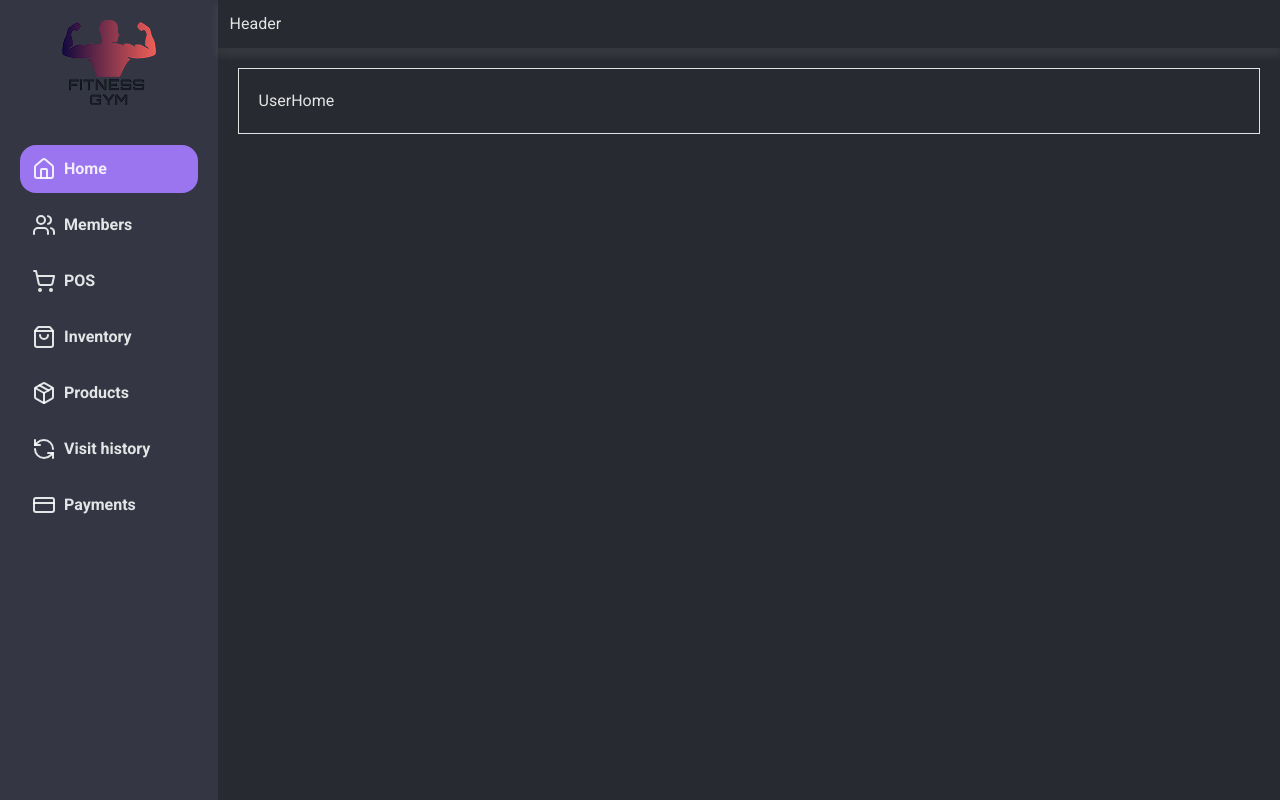
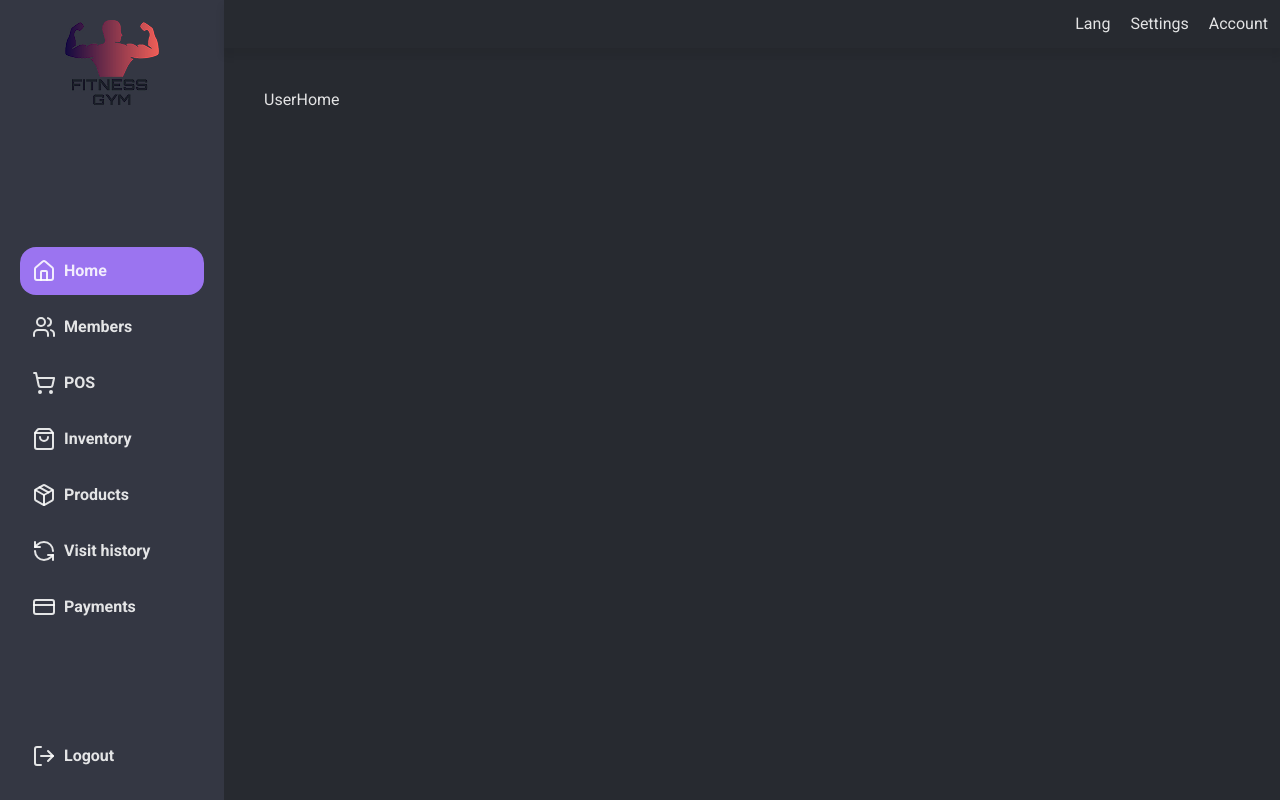
Before and after one commit to akmalshakirov/unicorn, a React (Vite) app: page / in a window 1280 px wide. Built offline with nearby package versions, Linux system fonts and the light colour scheme; no server answers; sample sign-in values are in the browser's storage.

Commit message:
Security developed

```diff
--- a/src/app/index.tsx
+++ b/src/app/index.tsx
@@ -1,9 +1,10 @@
 import { Route, Routes } from "react-router-dom";
+import Layout from "../layout";
 import ProtectedRoute from "../middleware/ProtectedRoute";
 import LoginPage from "../pages/login";
 import NotFoundPage from "../pages/NotFound";
 import UserHome from "../pages/user/userHome";
-import Layout from "../layout";
+import UserMembers from "../pages/user/userMembers";
 
 export const API_URL = import.meta.env.VITE_API_URL;
 
@@ -21,7 +22,14 @@ const App = () => {
                         </Layout>
                     }
                 />
-                {/* <Route path='/members' element={} /> */}
+                <Route
+                    path='/members'
+                    element={
+                        <Layout>
+                            <UserMembers />
+                        </Layout>
+                    }
+                />
                 <Route path='*' element={<NotFoundPage />} />
             </Route>
         </Routes>
--- /dev/null
+++ b/src/components/screens/Header.tsx
@@ -0,0 +1,13 @@
+const Header = () => {
+    return (
+        <header className='sticky top-0 w-full p-3 bg-[#272A30] shadow-[0_7px_7px_2px_#00000010]'>
+            <div className='flex items-center justify-end gap-5'>
+                <button>Lang</button>
+                <button>Settings</button>
+                <button>Account</button>
+            </div>
+        </header>
+    );
+};
+
+export default Header;
--- /dev/null
+++ b/src/components/screens/Sidebar.tsx
@@ -0,0 +1,47 @@
+import { NavLink, useNavigate } from "react-router-dom";
+import { SIDEBAR_DATA } from "../../constants/data";
+import { LogOutIcon } from "lucide-react";
+
+const Sidebar = () => {
+    const navigate = useNavigate();
+
+    const handleLogOut = () => {
+        navigate("/login", { replace: true });
+        localStorage.clear();
+    };
+
+    return (
+        <aside className='bg-[#343743] w-56 p-5 overflow-x-auto max-h-screen flex flex-col justify-between'>
+            <div className='mb-10'>
+                <NavLink to='/'>
+                    <img
+                        src='/sidebar-logo.png'
+                        alt='Sidebar logo'
+                        className='mx-auto'
+                    />
+                </NavLink>
+            </div>
+            <div className='flex flex-col gap-2'>
+                {SIDEBAR_DATA.map((s) => (
+                    <NavLink
+                        key={s.id}
+                        to={s.to}
+                        className={({ isActive }) =>
+                            `px-2 pl-3 py-3 rounded-2xl flex items-center transition font-bold gap-2 ${isActive ? "bg-[#9B74F0]" : "hover:bg-gray-400/20"}`
+                        }>
+                        <span>{<s.icon />}</span>
+                        <span>{s.label}</span>
+                    </NavLink>
+                ))}
+            </div>
+            <button
+                className='px-2 pl-3 py-3 rounded-2xl flex w-full cursor-pointer items-center transition font-bold gap-2 hover:bg-red-500/50'
+                onClick={handleLogOut}>
+                <span>{<LogOutIcon />}</span>
+                Logout
+            </button>
+        </aside>
+    );
+};
+
+export default Sidebar;
--- a/src/components/ui/Header.tsx
+++ /dev/null
@@ -1,9 +0,0 @@
-const Header = () => {
-    return (
-        <header className='sticky top-0 w-full p-3 bg-[#272A30] shadow-[0_7px_7px_2px_#ffffff10]'>
-            Header
-        </header>
-    );
-};
-
-export default Header;
--- a/src/components/ui/Sidebar.tsx
+++ /dev/null
@@ -1,36 +0,0 @@
-import { NavLink } from "react-router-dom";
-import { SIDEBAR_DATA } from "../../constants/data";
-
-const Sidebar = () => {
-    return (
-        <aside className='bg-[#343743] max-w-[17vw] w-full p-5'>
-            <div className='mb-10'>
-                <a href='/'>
-                    <img
-                        src='/sidebar-logo.png'
-                        alt='Sidebar logo'
-                        className='mx-auto'
-                    />
-                </a>
-            </div>
-            <div className='flex flex-col gap-2'>
-                {SIDEBAR_DATA.map((s) => {
-                    const Icon = s.icon;
-                    return (
-                        <NavLink
-                            key={s.id}
-                            to={s.to}
-                            className={({ isActive }) =>
-                                `px-2 pl-3 py-3 rounded-2xl flex items-center transition font-bold gap-2 ${isActive ? "bg-[#9B74F0]" : "hover:bg-gray-400/20"}`
-                            }>
-                            <span>{<Icon />}</span>
-                            <span>{s.label}</span>
-                        </NavLink>
-                    );
-                })}
-            </div>
-        </aside>
-    );
-};
-
-export default Sidebar;
--- /dev/null
+++ b/src/components/ui/Table.tsx
@@ -0,0 +1,24 @@
+type Table = {
+    data: string[];
+};
+
+const Table = ({}) => {
+    return (
+        <div>
+            <table>
+                <thead>
+                    <tr>
+                        <th>Table</th>
+                    </tr>
+                </thead>
+                <tbody>
+                    <tr>
+                        <td>Table body</td>
+                    </tr>
+                </tbody>
+            </table>
+        </div>
+    );
+};
+
+export default Table;
--- a/src/index.css
+++ b/src/index.css
@@ -2,14 +2,16 @@
 
 :root {
     font-family: "Roboto", Arial, sans-serif;
-    line-height: 1.5;
-    font-weight: 400;
-    color-scheme: light dark;
     color: rgba(255, 255, 255, 0.87);
-    background-color: #242424;
 
+    color-scheme: dark light;
     font-synthesis: none;
     text-rendering: optimizeLegibility;
     -webkit-font-smoothing: antialiased;
     -moz-osx-font-smoothing: grayscale;
 }
+
+html,
+body {
+    scroll-behavior: smooth;
+}
--- a/src/layout/index.tsx
+++ b/src/layout/index.tsx
@@ -1,6 +1,6 @@
 import type React from "react";
-import Header from "../components/ui/Header";
-import Sidebar from "../components/ui/Sidebar";
+import Header from "../components/screens/Header";
+import Sidebar from "../components/screens/Sidebar";
 
 type Props = {
     children: React.ReactNode;
@@ -11,7 +11,7 @@ const Layout = ({ children }: Props) => {
             <Sidebar />
             <div className='relative flex-1'>
                 <Header />
-                <main className='p-5 m-5 border'>{children}</main>
+                <main className='p-5 m-5'>{children}</main>
             </div>
         </div>
     );
--- a/src/middleware/ProtectedRoute.tsx
+++ b/src/middleware/ProtectedRoute.tsx
@@ -1,4 +1,7 @@
-import { Navigate, Outlet } from "react-router-dom";
+import axios, { isAxiosError } from "axios";
+import { useEffect } from "react";
+import { Navigate, Outlet, useNavigate } from "react-router-dom";
+import { API_URL } from "../app";
 
 const ProtectedRoute = () => {
     const token = localStorage.getItem("access-token");
@@ -7,6 +10,28 @@ const ProtectedRoute = () => {
         return <Navigate to='/login' replace />;
     }
 
+    const navigate = useNavigate();
+    const verifyProfile = async () => {
+        try {
+            await axios.get(`${API_URL}/verify-profile`, {
+                headers: {
+                    Authorization: `Bearer ${token}`,
+                },
+            });
+        } catch (error) {
+            if (isAxiosError(error)) {
+                if (error.status == 401) {
+                    navigate("/login", { replace: true });
+                    localStorage.clear();
+                }
+            }
+        }
+    };
+
+    useEffect(() => {
+        verifyProfile();
+    }, []);
+
     return <Outlet />;
 };
 
--- a/src/pages/user/userHome.tsx
+++ b/src/pages/user/userHome.tsx
@@ -1,31 +1,4 @@
-import axios, { isAxiosError } from "axios";
-import { useEffect } from "react";
-import { useNavigate } from "react-router-dom";
-import { API_URL } from "../../app";
-
 const UserHome = () => {
-    const token = localStorage.getItem("access-token");
-    const navigate = useNavigate();
-    const verifyProfile = async () => {
-        try {
-            await axios.get(`${API_URL}/verify-profile`, {
-                headers: {
-                    Authorization: `Bearer ${token}`,
-                },
-            });
-        } catch (error) {
-            if (isAxiosError(error)) {
-                if (error.status == 401) {
-                    navigate("/login", { replace: true });
-                }
-            }
-        }
-    };
-
-    useEffect(() => {
-        verifyProfile();
-    }, []);
-
     return <>UserHome</>;
 };
 
--- /dev/null
+++ b/src/pages/user/userMembers.tsx
@@ -0,0 +1,11 @@
+import Table from "../../components/ui/Table";
+
+const UserMembers = () => {
+    return (
+        <>
+            <Table />
+        </>
+    );
+};
+
+export default UserMembers;
```
